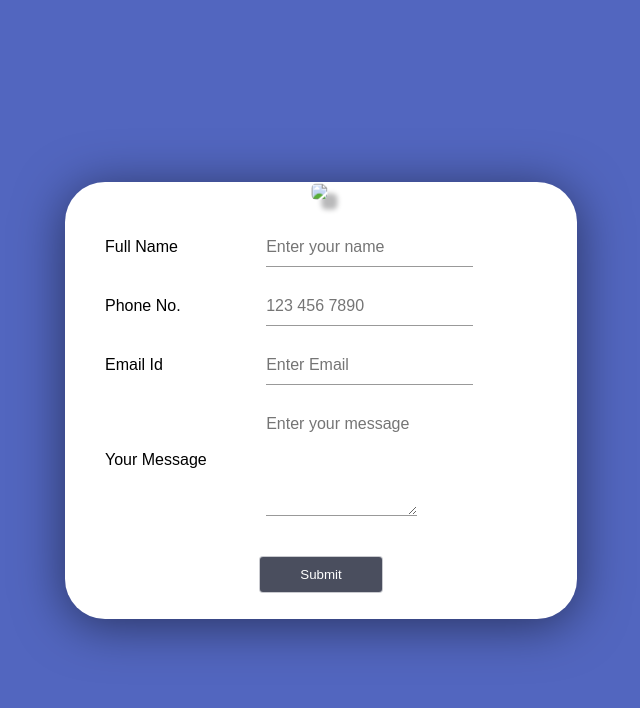
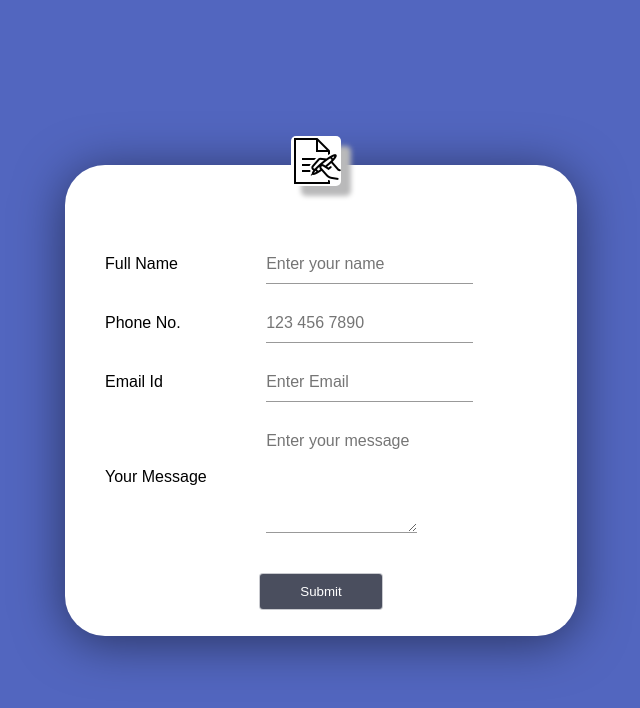
Before and after one commit to YOGESH-82/Validation-Form, a plain HTML site: page index.html in a window 1280 px wide. Shown: the whole page, without its empty margins (319-959 px from the left). Drawn offline with Linux system fonts and the light colour scheme.

Commit message:
Update index.html

```diff
--- a/index.html
+++ b/index.html
@@ -12,7 +12,7 @@
   <body>
     <div class="container">
       <form>
-        <i ><img id="logo" src="./asset/regi.png" /></i>
+        <i ><img id="logo" src="regi.png" /></i>
 
         <div class="input-group">
           <label>Full Name</label>
```
